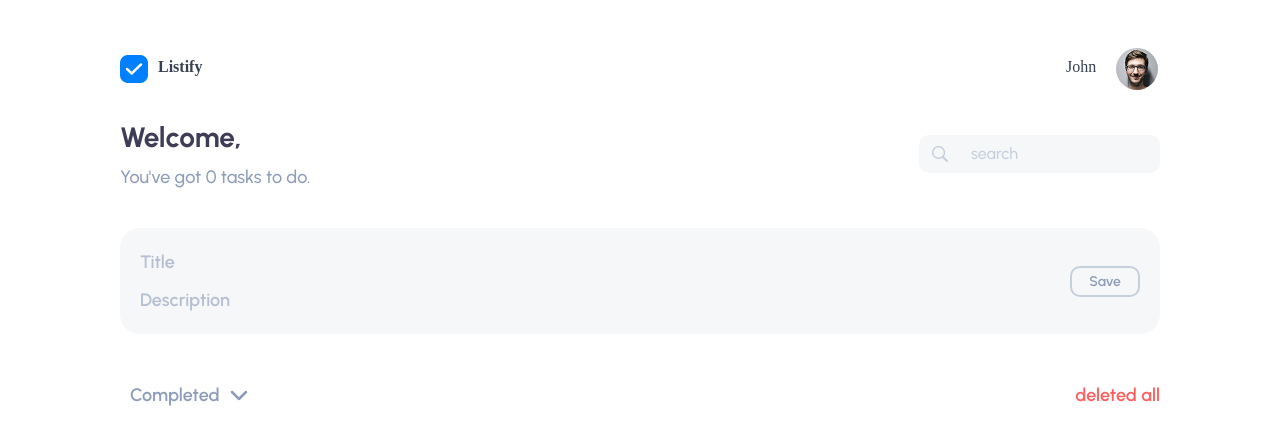
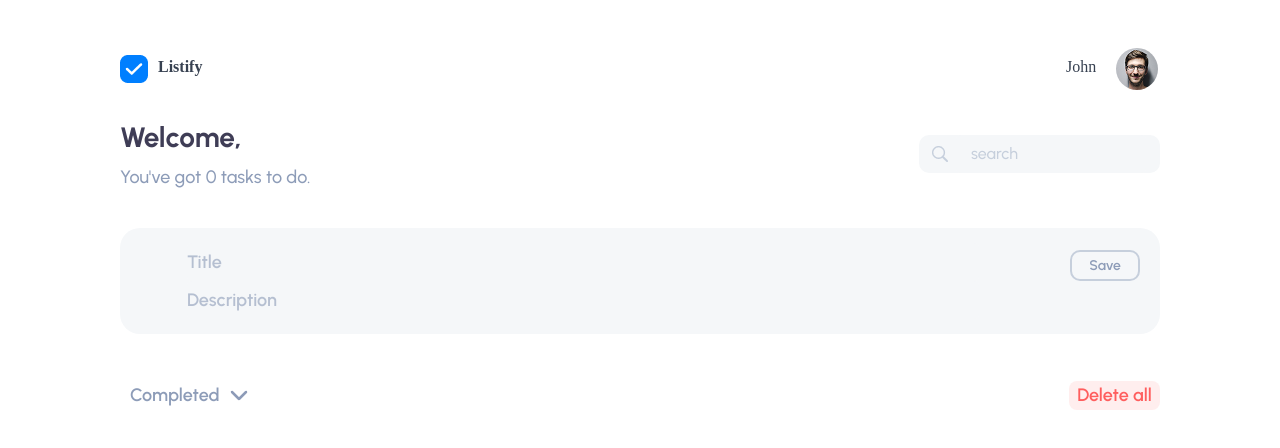
Before and after one commit to aniketkolate/listify, an Angular app: page /dashboard in a window 1280 px wide. Both pictures are taken after a click on the button "Add a new task...". Shown: the top 448 px of the page. Built offline with nearby package versions, Linux system fonts and the light colour scheme.

Commit message:
feat: UI updeted implementation

```diff
--- a/src/app/dashboard/components/add-task/add-task.component.html
+++ b/src/app/dashboard/components/add-task/add-task.component.html
@@ -4,7 +4,8 @@
     <div class="task-card-container add-task-input-card">
       <div class="task-content-wrapper">
         <div class="task-title">
-          <input type="text" placeholder="Title" formControlName="title">
+
+          <input  autofocus [style.color]="isautofouce? '#8D9CB8': '#3F3D56' "   type="text" placeholder="Title" formControlName="title">
         </div>
         <input type="text" placeholder="Description" formControlName="description">
       </div>
--- a/src/app/dashboard/components/add-task/add-task.component.scss
+++ b/src/app/dashboard/components/add-task/add-task.component.scss
@@ -3,7 +3,7 @@
   flex-direction: column;
   gap: 32px;
   margin-top: 40px;
-  margin-bottom: 30px;
+  // margin-bottom: 30px;
 }
 
 .add-task-btn-container {
@@ -11,6 +11,7 @@
   align-items: center;
   gap: 10px;
   margin-left: 24px;
+  margin-bottom: 32px;
 
   img {
     width: 24px;
@@ -75,7 +76,7 @@
 
 .add-task-input-card {
   .task-content-wrapper {
-    padding: 15px 20px;
+    padding: 15px 67px;
 
     gap: 5px;
   }
--- a/src/app/dashboard/components/add-task/add-task.component.ts
+++ b/src/app/dashboard/components/add-task/add-task.component.ts
@@ -1,4 +1,4 @@
-import { Component, EventEmitter, Input, OnInit, Output } from '@angular/core';
+import {   Component,  EventEmitter, Input, OnInit, Output,  } from '@angular/core';
 import { Task } from '../../models/common.model';
 import { FormControl, FormGroup, Validators, ReactiveFormsModule } from '@angular/forms';
 
@@ -8,17 +8,21 @@ import { FormControl, FormGroup, Validators, ReactiveFormsModule } from '@angula
   templateUrl: './add-task.component.html',
   styleUrl: './add-task.component.scss'
 })
-export class AddTaskComponent implements OnInit {
+export class AddTaskComponent implements OnInit{
+
   @Output() TaskEditSubmit = new EventEmitter
   @Output() addTastEvent = new EventEmitter
   @Output() editTaskEvent = new EventEmitter
   @Input() editTask!: Task;
   isAddTaskClicked: boolean = false
+  isautofouce:boolean=false
 
   todoForm = new FormGroup({
-    title: new FormControl('', Validators.required),
+    title: new FormControl('', Validators.required,),
     description: new FormControl('', Validators.required),
   })
+
+
 
   ngOnInit(): void {
     if (this.editTask) {
--- a/src/app/dashboard/components/task-card/task-card.component.html
+++ b/src/app/dashboard/components/task-card/task-card.component.html
@@ -14,7 +14,7 @@
           <button class=" task-btn-icon"> <img src="assets/icons/right-arrow.png" alt="Open"
               *ngIf="task.status=='TODO'">
           </button>
-          <button class=" task-btn-icon" (click)="isEditTaskEnable()"> <img src="assets/icons/edit.png" alt="Edit"
+          <button class=" task-btn-icon" (click)="isEditTaskEnable()" > <img src="assets/icons/edit.png" alt="Edit"
               *ngIf="task.status=='TODO'">
           </button>
           <button class=" task-btn-icon" (click)="deleteTask(task.id)"> <img
--- a/src/app/dashboard/components/task-card/task-card.component.scss
+++ b/src/app/dashboard/components/task-card/task-card.component.scss
@@ -10,6 +10,7 @@
   align-items: center;
   gap: 10px;
   margin-left: 24px;
+  margin-bottom: 10px;
 
   img {
     width: 24px;
@@ -77,6 +78,7 @@
       font-weight: 600;
       font-style: SemiBold;
       font-size: 18px;
+      color: #3F3D56;
     }
 
     p {
--- a/src/app/dashboard/dashboard-home/dashboard-home.component.html
+++ b/src/app/dashboard/dashboard-home/dashboard-home.component.html
@@ -18,7 +18,7 @@
     <img src="assets/icons/down-arrow-icon.png" alt="down arrow">
   </div>
   <div class="dashboard-delet-wrapper" (click)="CompletedTaskDelete()">
-    deleted all
+   <button >Delete all</button>
   </div>
 </div>
 <div *ngFor="let task of completedTaskList ">
--- a/src/app/dashboard/dashboard-home/dashboard-home.component.scss
+++ b/src/app/dashboard/dashboard-home/dashboard-home.component.scss
@@ -19,11 +19,18 @@
   }
 
   .dashboard-delet-wrapper {
-    font-family: Urbanist;
+   button{
+     width: 91px;
+     height: 29px;
+     font-family: Urbanist;
     font-weight: 600;
     font-style: SemiBold;
     font-size: 18px;
     color: #FF5E5E;
-    cursor: pointer;
+    background: #FF8C8C26;
+    border-radius: 8px;
+    border: none;
+    cursor: grab;
+   }
   }
 }
```
